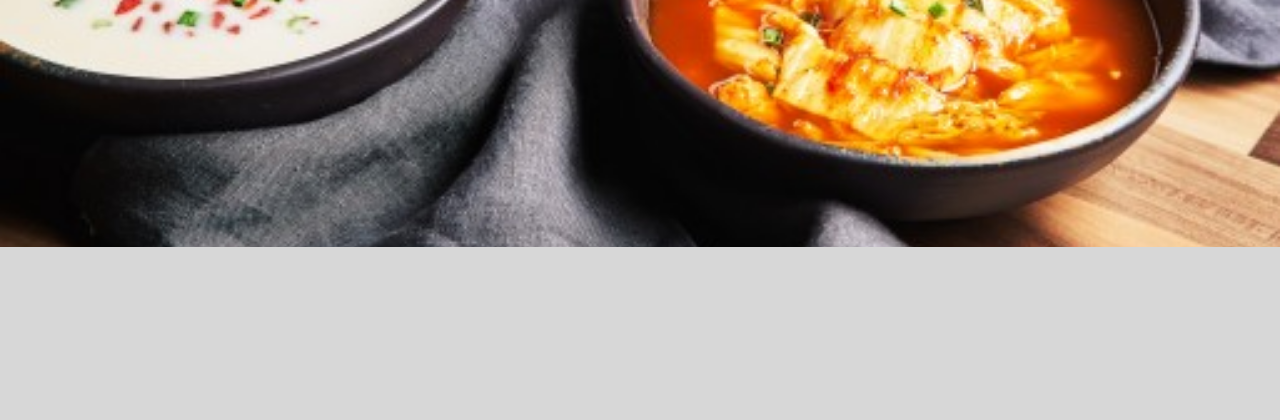
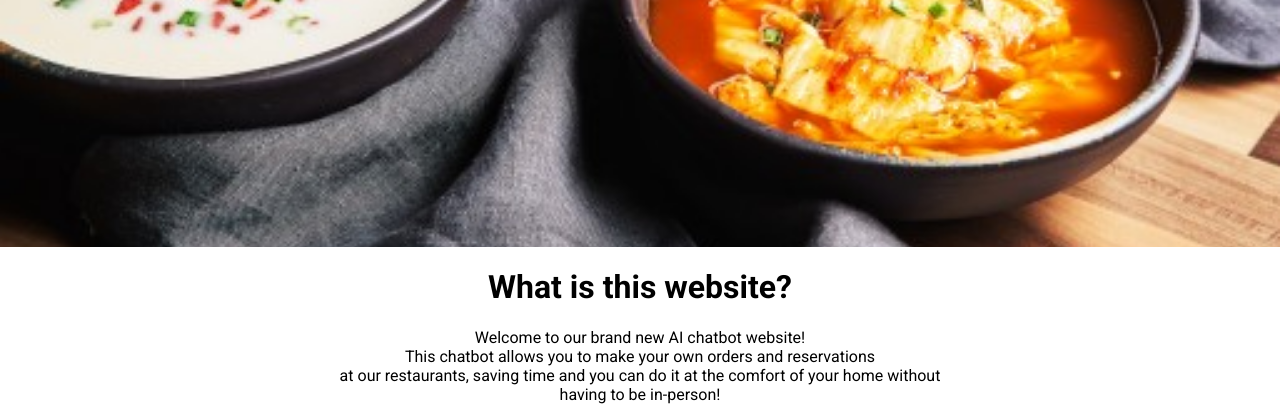
Before and after one commit to warm-milk-foam/seoul_garden, a Flask app: page / in a window 1280 px wide. Shown: the part 601-1021 px from the top of the page. Before the commit the page ends 848 px from the top, so only its background shows below. Run offline with Flask 3, Linux system fonts and the light colour scheme.

Commit message:
added more things to the index.html

```diff
--- a/Code/templates/index.html
+++ b/Code/templates/index.html
@@ -58,6 +58,10 @@
             font-size: 250%;
 
         }
+        .text { /*styling for the text below the image */
+            text-align: center;
+            color:black;
+        }
     </style>
 </head>
 <body>
@@ -77,6 +81,13 @@
         </div>
     </div>
 
+    <h1 class="text">What is this website?</h1>
+    <p class="text">
+        Welcome to our brand new AI chatbot website! <br>
+        This chatbot allows you to make your own orders and reservations<br>
+        at our restaurants, saving time and you can do it at the comfort of your home without<br>
+        having to be in-person!
 
+    </p>
 </body>
 </html>
```
